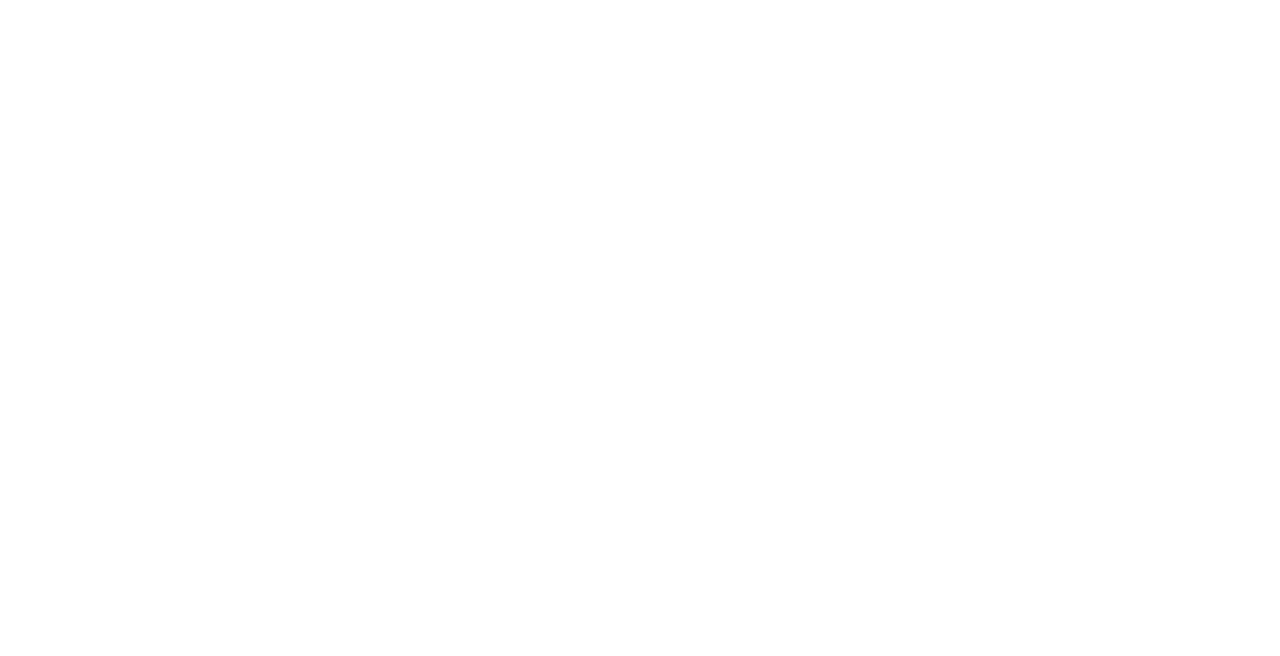
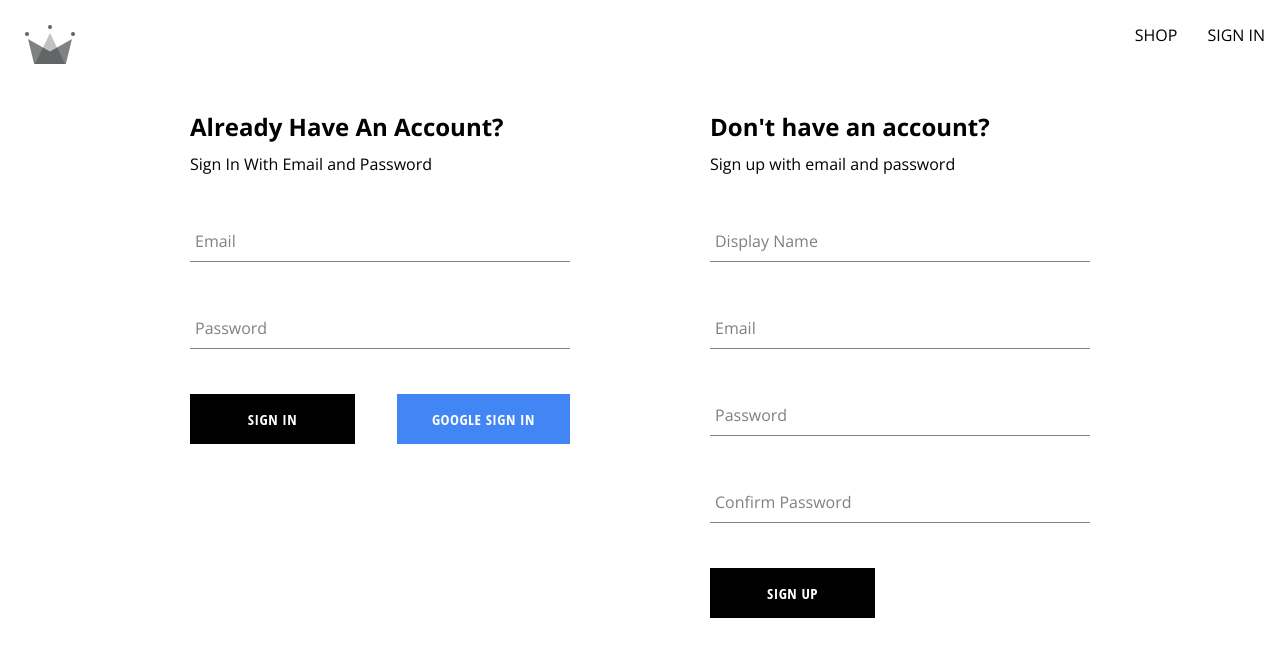
Before and after one commit to Sujan-Pradhan/Clothing-Ecommerce, a React (Create React App) app: page /auth in a window 1280 px wide. Before the commit this address had no page. Shown: the top 656 px of the page. Built offline with nearby package versions, Linux system fonts and the light colour scheme; a web font is replaced by a local one.

Commit message:
Done with firebase and signin as well as signup component

```diff
--- a/src/App.js
+++ b/src/App.js
@@ -2,7 +2,7 @@
 import { Route, Routes } from "react-router-dom";
 import Home from "./routes/home/Home.component";
 import Navigation from "./routes/navigation/Navigation.component";
-import SignIn from "./routes/sign-in/SignIn.component";
+import Authentication from "./routes/authentication/Authentication.component";
 // import Directory from "./components/directory/Directory.component";{
 
 
@@ -18,7 +18,7 @@ const App = () => {
       <Route path="/" element={<Navigation />}>
         <Route index element={<Home />}></Route>
         <Route path="/shop" element={<Shop />}/>
-        <Route path="/sign-in" element={<SignIn />} />
+        <Route path="/auth" element={<Authentication />} />
       </Route>
       </Routes>
 
--- /dev/null
+++ b/src/components/signin-form/SignIn-form.component.jsx
@@ -0,0 +1,102 @@
+import React, { useState } from "react";
+import "./signin-form.styles.scss";
+import Button from "../button/Button.component";
+import FormInput from "../form-input/Form-input.component";
+import {
+  createUserDocumentFromAuth,
+  signInAuthWithEmailAndPassword,
+  signInWithGooglePopup,
+} from "../../utils/firebase/firebase.utils";
+
+const defaultFormFields = {
+  email: "",
+  password: "",
+};
+
+const SignIn = () => {
+  const [formFields, setFormFields] = useState(defaultFormFields);
+
+  const { email, password } = formFields;
+
+  const signInWithGoogle = async () => {
+    const { user } = await signInWithGooglePopup();
+    // const response = await signInWithGooglePopup();
+    // console.log(response)
+    await createUserDocumentFromAuth(user);
+  };
+
+  const onHandleSubmit = async (event) => {
+    event.preventDefault();
+
+    try {
+      const response = await signInAuthWithEmailAndPassword(email, password);
+      console.log(response, "sujan");
+      resetFormFields();
+    } catch (error) {
+      switch (error.code) {
+        case "auth/user-not-found":
+          alert("No user found!!");
+          break;
+        case "auth/wrong-password":
+          alert("Incorrect password for email");
+          break;
+
+        default:
+          console.log(error);
+      }
+      //   if (error.code === "auth/user-not-found") {
+      //     alert("Please register first");
+      //   }
+      //   if (error.code === "auth/wrong-password") {
+      //     alert("Incorrect password for email");
+      //   }
+      //   console.log(error);
+    }
+  };
+
+  const onHandleChange = (event) => {
+    const { name, value } = event.target;
+    // console.log(value);
+    setFormFields({ ...formFields, [name]: value });
+  };
+  const resetFormFields = () => {
+    setFormFields(defaultFormFields);
+  };
+  return (
+    <>
+      <div className="sign-in-container">
+        <h2>Already Have An Account?</h2>
+        <span>Sign In With Email and Password</span>
+
+        <form onSubmit={onHandleSubmit}>
+          {/* <label htmlFor="email">Email</label> */}
+          <FormInput
+            label="Email"
+            type="email"
+            onChange={onHandleChange}
+            required
+            name="email"
+            value={email}
+          />
+          {/* <label htmlFor="password">Password</label> */}
+          <FormInput
+            label="Password"
+            type="password"
+            onChange={onHandleChange}
+            required
+            name="password"
+            value={password}
+          />
+          <div className="sign-in-button-container">
+            <Button type="submit">Sign In</Button>
+            <Button type="button" buttonType="google" onClick={signInWithGoogle}>
+              Google Sign In
+            </Button>
+          </div>
+        </form>
+      </div>
+    </>
+  );
+};
+
+export default SignIn;
--- /dev/null
+++ b/src/components/signin-form/signin-form.styles.scss
@@ -0,0 +1,13 @@
+.sign-in-container{
+    display: flex;
+    flex-direction: column;
+    width: 380px;
+}
+
+h2{
+    margin: 10px 0;
+}
+.sign-in-button-container{
+    display: flex;
+    justify-content: space-between;
+}
--- a/src/routes/sign-in/SignIn.component.jsx
+++ b/src/routes/authentication/Authentication.component.jsx
@@ -1,5 +1,6 @@
 import { useEffect } from "react";
 import { getRedirectResult } from "firebase/auth";
+import "./authentication.styles.scss";
 
 import {
   auth,
@@ -10,24 +11,25 @@ import {
 } from "../../utils/firebase/firebase.utils";
 import SignUpForm from "../../components/signup-form/Sign-up-form.component";
 
+import SignIn from "../../components/signin-form/SignIn-form.component";
 
-const SignIn = () => {
+const Authentication = () => {
   useEffect(() => {
     const signGoogleRedirect = async () => {
       const response = await getRedirectResult(auth);
-    //   console.log(response);
-      if(response){
-        const userDocRef = await createUserDocumentFromAuth(response.user)
+      //   console.log(response);
+      if (response) {
+        const userDocRef = await createUserDocumentFromAuth(response.user);
       }
     };
-    signGoogleRedirect()
+    signGoogleRedirect();
   }, []);
-  const logGoogleUser = async () => {
-    const { user } = await signInWithGooglePopup();
-    // const response = await signInWithGooglePopup();
-    // console.log(response)
-   const userDocRef =  await createUserDocumentFromAuth(user);
-  };
+  // const logGoogleUser = async () => {
+  //   const { user } = await signInWithGooglePopup();
+  //   // const response = await signInWithGooglePopup();
+  //   // console.log(response)
+  //  const userDocRef =  await createUserDocumentFromAuth(user);
+  // };
 
   //   const logTwitterUser = async () => {
   //     const response = await signInWithTwitterPopup();
@@ -35,18 +37,19 @@ const SignIn = () => {
   //   };
   return (
     <>
-      <div>
-        <h1>Sign In</h1>
-        <button onClick={logGoogleUser}>Sign in with Google Popup</button>{" "}
+      <div className="authentication-container">
+        {/* <h1>Sign In Page</h1> */}
+        {/* <button onClick={logGoogleUser}>Sign in with Google Popup</button>{" "}
         <button onClick={signInWithGoogleRedirect}>
           Sign in with Google Redirect
         </button>
-        <br />
+        <br /> */}
         {/* <button onClick={logTwitterUser}>Sign in with Twitter Popup</button> */}
+        <SignIn />
         <SignUpForm />
       </div>
     </>
   );
 };
 
-export default SignIn;
+export default Authentication;
--- /dev/null
+++ b/src/routes/authentication/authentication.styles.scss
@@ -0,0 +1,6 @@
+.authentication-container{
+    display: flex;
+    width: 900px;
+    justify-content: space-between;
+    margin: 30px auto;
+}
--- a/src/routes/navigation/Navigation.component.jsx
+++ b/src/routes/navigation/Navigation.component.jsx
@@ -16,7 +16,7 @@ const Navigation = () => {
           <Link className="nav-link" to="/shop">
             SHOP
           </Link>
-          <Link className="nav-link" to="/sign-in">
+          <Link className="nav-link" to="/auth">
             SIGN IN
           </Link>
         </div>
--- a/src/utils/firebase/firebase.utils.js
+++ b/src/utils/firebase/firebase.utils.js
@@ -7,6 +7,7 @@ import {
   signInWithPopup,
   GoogleAuthProvider,
   createUserWithEmailAndPassword,
+  signInWithEmailAndPassword,
   TwitterAuthProvider,
 } from "firebase/auth";
 // TODO: Add SDKs for Firebase products that you want to use
@@ -51,7 +52,10 @@ export const signInWithGoogleRedirect = () =>
 
 export const db = getFirestore();
 
-export const createUserDocumentFromAuth = async (userAuth, additionalInformation={}) => {
+export const createUserDocumentFromAuth = async (
+  userAuth,
+  additionalInformation = {}
+) => {
   // console.log(userAuth);
   if (!userAuth) return;
   const userDocRef = await doc(db, "users", userAuth.uid);
@@ -84,8 +88,14 @@ export const createUserDocumentFromAuth = async (userAuth, additionalInformation
   return userDocRef;
 };
 
-export const createAuthUserWithEmailAndPassword = async (email,password) => {
-  if(!email || !password) return;
+export const createAuthUserWithEmailAndPassword = async (email, password) => {
+  if (!email || !password) return;
 
-  return await createUserWithEmailAndPassword(auth, email, password)
+  return await createUserWithEmailAndPassword(auth, email, password);
 };
+
+export const signInAuthWithEmailAndPassword = async (email, password) => {
+  if (!email || !password) return;
+
+  return await signInWithEmailAndPassword(auth, email, password);
+};
```
Also changed, not shown: src/components/button/Button.component.jsx (+6 -3 lines).
